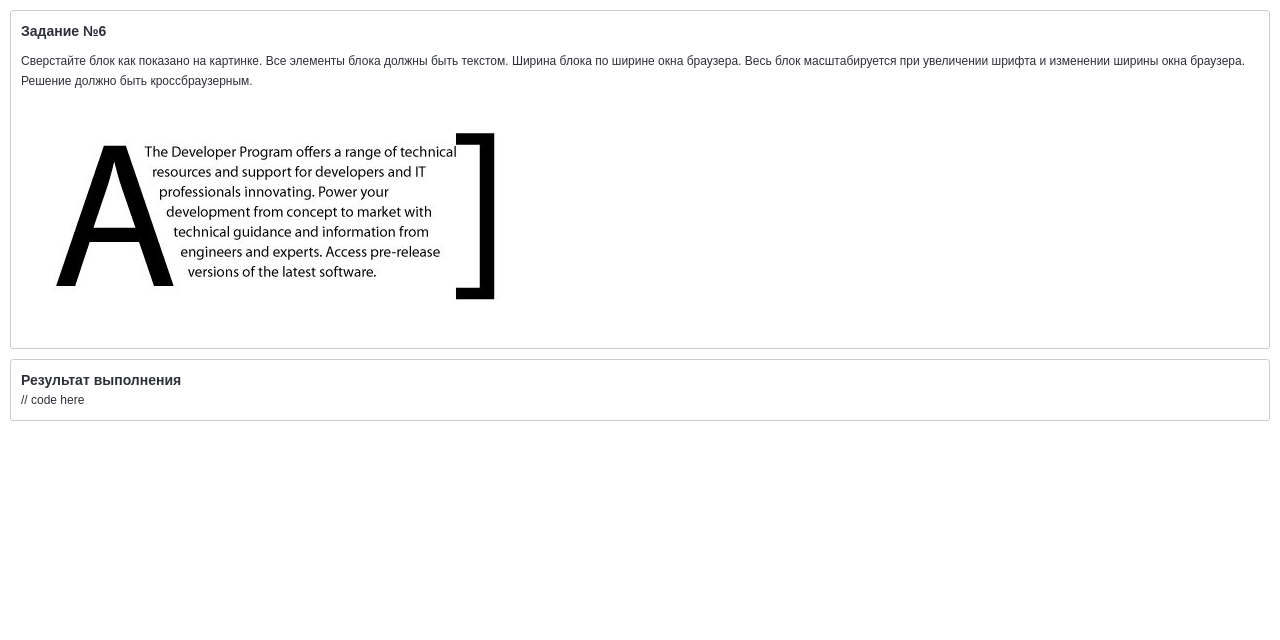
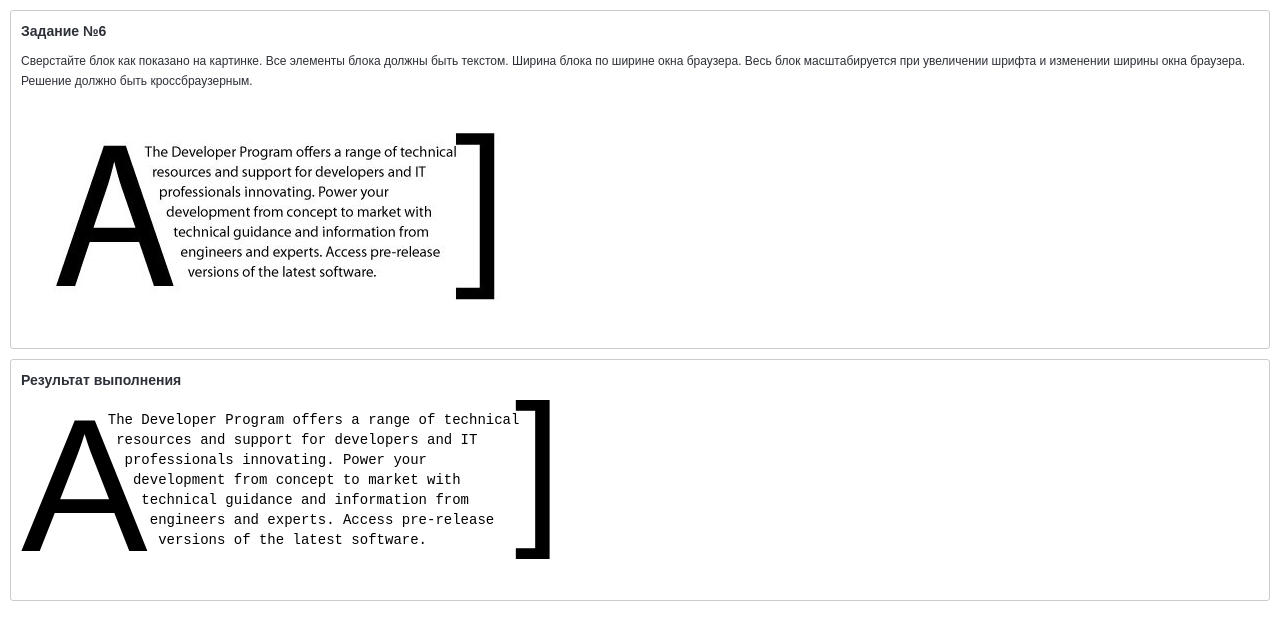
Before and after one commit to gate8team/frontend-position-task, a website: page src/issue #6/index.html in a window 1280 px wide. Drawn offline with Linux system fonts and the light colour scheme.

Commit message:
[ADDED]: added stupid solution for issue #6.

```diff
--- a/src/issue #6/index.html
+++ b/src/issue #6/index.html
@@ -16,8 +16,23 @@
 		</div>
 		<div class="b-task">
 			<h1 class="b-task-caption">Результат выполнения</h1>
-			<div class="b-task-result">
-				// code here
+			<div class="b-task-result -boxed">
+                <div class="b-shaped">
+                    <div class="b-shaped-start">A</div>
+                    <div class="b-shaped-content">
+                        <pre><!--
+                            --><p>The Developer Program offers a range of technical</p><!--
+                            --><p> resources and support for developers and IT</p><!--
+                            --><p>  professionals innovating. Power your</p><!--
+                            --><p>   development from concept to market with</p><!--
+                            --><p>    technical guidance and information from</p><!--
+                            --><p>     engineers and experts. Access pre-release</p><!--
+                            --><p>      versions of the latest software.</p><!--
+                            -->
+                        </pre>
+                    </div>
+                    <div class="b-shaped-end">]</div>
+                </div>
 			</div>
 		</div>
 	</body>
--- a/src/issue #6/static/css/main.css
+++ b/src/issue #6/static/css/main.css
@@ -4,3 +4,42 @@
 
 /* =User Styles
 __________________________________*/
+.-boxed *, .-boxed *:before, .-boxed *:after {
+  -webkit-box-sizing: border-box;
+  -moz-box-sizing: border-box;
+  -o-box-sizing: border-box;
+  -ms-box-sizing: border-box;
+  box-sizing: border-box;
+}
+
+.b-shaped {
+  margin: 0;
+  padding: 0;
+  color: #000;
+}
+
+.b-shaped::after {
+  display: block;
+  height: 0;
+  content: '';
+  clear: both;
+}
+
+.b-shaped-start {
+  float: left;
+  font-size: 190px;
+  line-height: 190px;
+}
+
+.b-shaped-content {
+  margin: 20px 0 0 -40px;
+  float: left;
+  font-size: 14px;
+}
+
+.b-shaped-end {
+  margin: 0 0 0 -5px;
+  float: left;
+  font-size: 170px;
+  line-height: 150px;
+}
```
